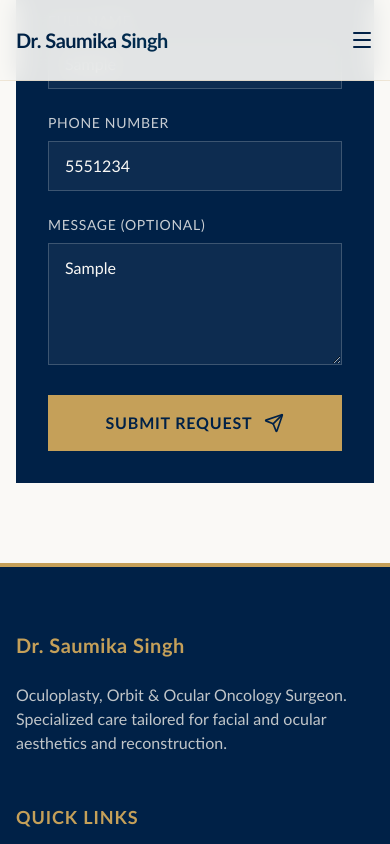
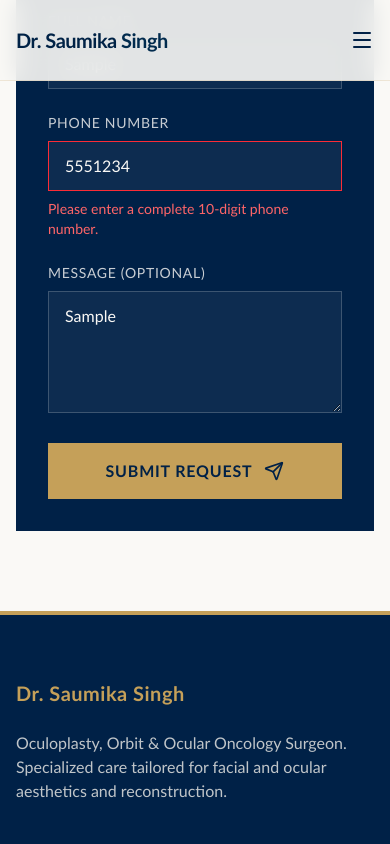
Before and after one commit to inderjeetota-ops/Dr-Saumika, a React (Vite) app: page / in a window 390 px wide. Both pictures are taken after typing "Sample", "5551234", "Sample" into the empty fields and a click on the button "SUBMIT REQUEST". Shown: the part 8408-9252 px from the top of the page. Built offline with nearby package versions, Linux system fonts and the light colour scheme.

Commit message:
feat: add contact form with phone number validation
Integrate Web3Forms for contact submissions and implement client-side validation to ensure a valid 10-digit phone number is provided.

```diff
--- a/src/pages/Contact.tsx
+++ b/src/pages/Contact.tsx
@@ -3,6 +3,26 @@ import { motion } from 'motion/react';
 import { MapPin, Phone, Mail, MessageCircle, Send } from 'lucide-react';
 
 export default function Contact() {
+  const [phoneError, setPhoneError] = React.useState("");
+
+  const handleSubmit = (e: React.FormEvent<HTMLFormElement>) => {
+    const formData = new FormData(e.currentTarget);
+    const phoneValue = formData.get("phone") as string;
+
+    // Remove spaces and hyphens
+    const cleanPhone = phoneValue.replace(/[\s-]/g, '');
+
+    // Regex for optional country code (+ or just numbers, max 3 digits) followed by exactly 10 digits
+    const valid = /^(\+?\d{1,3})?\d{10}$/.test(cleanPhone);
+
+    if (!valid) {
+      e.preventDefault();
+      setPhoneError("Please enter a complete 10-digit phone number.");
+    } else {
+      setPhoneError("");
+    }
+  };
+
   return (
     <div className="py-20 px-4 sm:px-6 lg:px-8 bg-ivory">
       <div className="max-w-7xl mx-auto">
@@ -88,12 +108,18 @@ export default function Contact() {
             className="lg:col-span-3 bg-navy p-8 md:p-10 h-full flex flex-col"
           >
             <h2 className="text-2xl font-bold text-gold mb-8">Request an Appointment</h2>
-            <form className="flex-1 flex flex-col space-y-6" onSubmit={(e) => e.preventDefault()}>
+            <form className="flex-1 flex flex-col space-y-6" action="https://api.web3forms.com/submit" method="POST" onSubmit={handleSubmit}>
+              <input type="hidden" name="access_key" value="5318569a-ea1c-494f-a43b-bd4d8cc2d639" />
+              <input type="hidden" name="subject" value="New Appointment Request - Dr. Saumika" />
+              <input type="hidden" name="from_name" value="Website Contact Form" />
+
               <div className="grid grid-cols-1 md:grid-cols-2 gap-6">
                 <div>
                   <label className="block text-sm font-medium text-ivory/80 uppercase tracking-wider mb-2">Full Name</label>
                   <input
                     type="text"
+                    name="name"
+                    required
                     className="w-full bg-ivory/5 border border-ivory/20 px-4 py-3 text-ivory focus:outline-none focus:border-gold transition-colors"
                     placeholder="Sachin Kumar"
                   />
@@ -102,20 +128,29 @@ export default function Contact() {
                   <label className="block text-sm font-medium text-ivory/80 uppercase tracking-wider mb-2">Phone Number</label>
                   <input
                     type="tel"
-                    className="w-full bg-ivory/5 border border-ivory/20 px-4 py-3 text-ivory focus:outline-none focus:border-gold transition-colors"
+                    name="phone"
+                    required
+                    className={`w-full bg-ivory/5 border ${phoneError ? 'border-red-500' : 'border-ivory/20'} px-4 py-3 text-ivory focus:outline-none focus:border-gold transition-colors`}
                     placeholder="+91"
                   />
+                  {phoneError && (
+                    <p className="text-red-400 text-sm mt-2">{phoneError}</p>
+                  )}
                 </div>
               </div>
 
               <div>
                 <label className="block text-sm font-medium text-ivory/80 uppercase tracking-wider mb-2">Message (Optional)</label>
                 <textarea
+                  name="message"
                   rows={4}
                   className="w-full bg-ivory/5 border border-ivory/20 px-4 py-3 text-ivory focus:outline-none focus:border-gold transition-colors"
                   placeholder="Tell us briefly about your condition..."
                 ></textarea>
               </div>
+
+              {/* Honeypot Spam Protection */}
+              <input type="checkbox" name="botcheck" className="hidden" style={{ display: 'none' }} />
 
               <button
                 type="submit"
```
